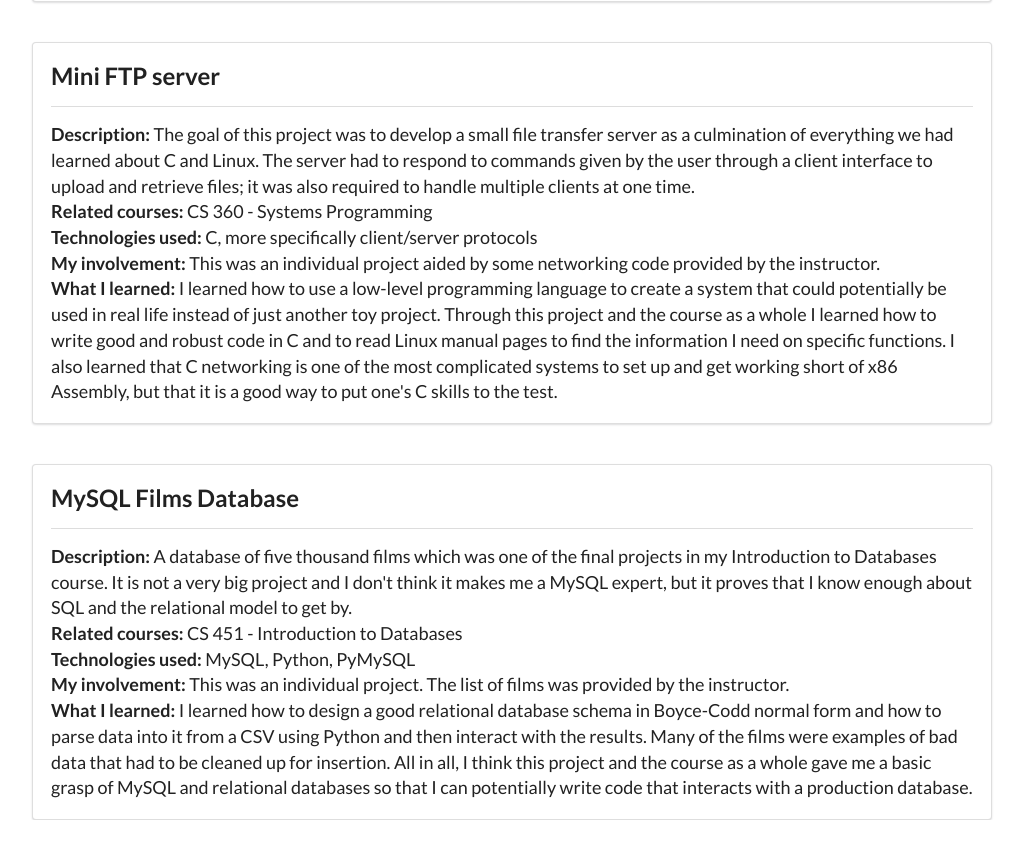
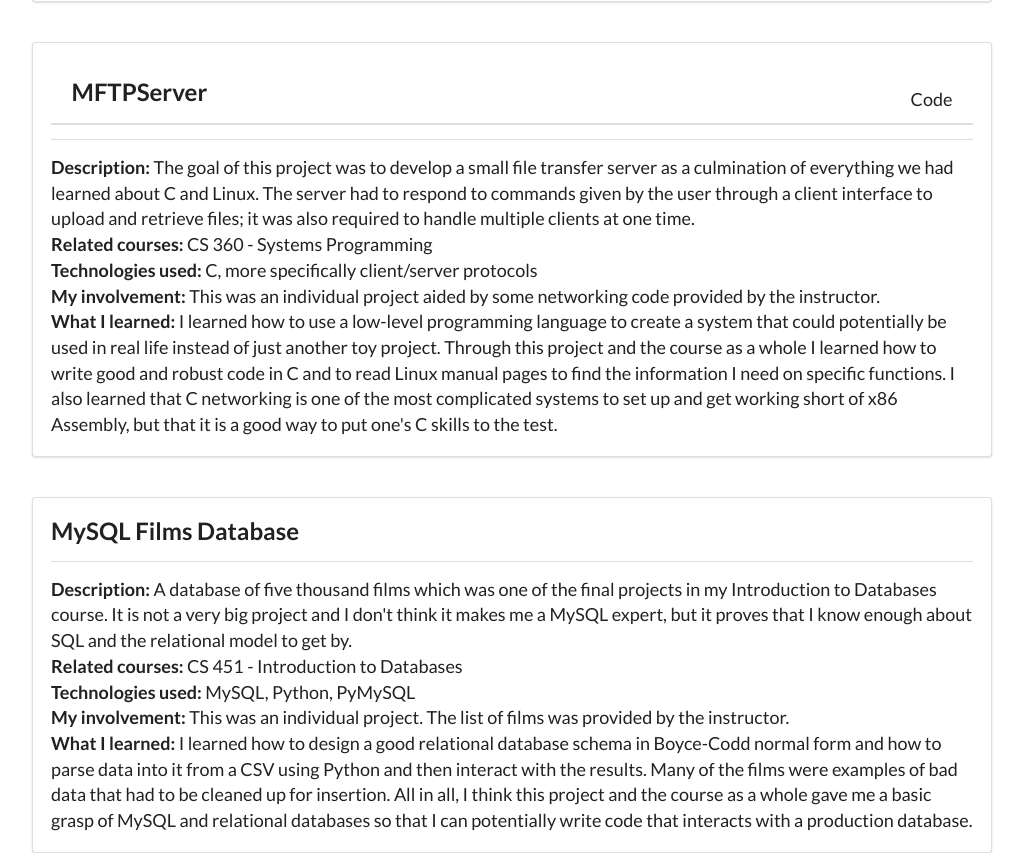
Before and after one commit to jacob-pugsley/jacob-pugsley.github.io, a plain HTML site: page index.html in a window 1280 px wide. Shown: the part 3490-4343 px from the top of the page, without its empty margins (128-1151 px from the left). Before the commit the page ends 4310 px from the top, so only its background shows below. Drawn offline with Linux system fonts and the light colour scheme.

Commit message:
added link to mftp server

```diff
--- a/index.html
+++ b/index.html
@@ -88,7 +88,15 @@
 		<br>
 		<br>
 		<div class="ui segment">
-			<h2 class="ui left floated header">Mini FTP server</h2>
+			<div class="ui secondary pointing menu">
+				<a class="item">
+					<h2>MFTPServer</h2>
+				</a>
+
+				<div class="right menu">
+					<a class="item" href="https://github.com/jacob-pugsley/MFTPServe" target="_blank">Code</a>
+				</div>
+			</div>
 			<div class="ui clearing divider"></div>
 			<p>
 				<b>Description:</b> The goal of this project was to develop a small file transfer server as a culmination of everything we had learned about C and Linux. The server had to respond to commands given by the user through a client interface to upload and retrieve files; it was also required to handle multiple clients at one time.<br>
```
